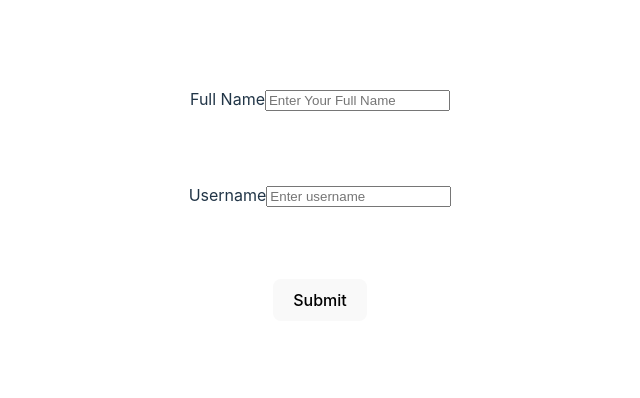
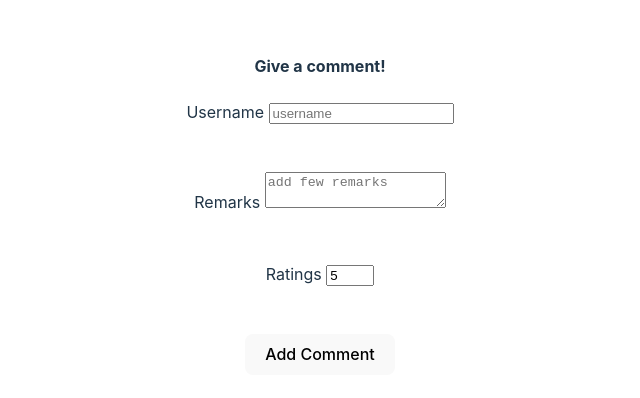
Before and after one commit to ADYAJHA7481/React, a React (Vite) app in the folder React-State/: page / in a window 1280 px wide. Shown: the part 196-594 px from the top of the page, without its empty margins (320-960 px from the left). Built offline with nearby package versions, Linux system fonts and the light colour scheme.

Commit message:
Create Comment Form

```diff
--- a/React-State/src/App.jsx
+++ b/React-State/src/App.jsx
@@ -1,10 +1,12 @@
-import './App.css'
+import './App.css';
 import Form from './Form';
+import CommentsForm from './CommentsForm';
 
 function App() {
 return(
   <>
-    <Form/>
+    {/* <Form/> */}
+    <CommentsForm/>
   </>
 );
 
--- /dev/null
+++ b/React-State/src/CommentsForm.jsx
@@ -0,0 +1,46 @@
+import { useState } from "react"
+
+export default function CommentsForm () {
+    let [formData, setFormData] = useState({
+        username: "",
+        remarks: "",
+        rating: 5
+    });
+
+    let handleInputChange = (event) => {
+        setFormData((currData) => {
+            return { ...currData, [event.target.name]: event.target.value };
+        });
+    };
+
+    let handleSubmit = (event) => {
+        event.preventDefault();
+        setFormData({
+            username: "",
+            remarks: "",
+            rating: 5
+        })
+    }
+
+    return (
+        <div>
+            <h4>Give a comment!</h4>
+            <form onSubmit={handleSubmit}>
+
+                <label htmlFor="username"> Username </label>
+                <input type="text" placeholder="username" value={formData.username} onChange={handleInputChange} id="username" name="username"/>
+                <br /><br /><br />
+
+                <label htmlFor="remarks"> Remarks </label>
+                <textarea placeholder="add few remarks" onChange={handleInputChange} id="remarks" value={formData.remarks} name="remarks">Remarks</textarea>
+                <br /><br /><br />
+
+                <label htmlFor="rating"> Ratings </label>
+                <input type="number" placeholder="rating" min={1} max={5} value={formData.rating} onChange={handleInputChange} id="rating" name="rating"/>
+                <br /><br /><br />
+
+                <button type="submit">Add Comment</button>
+            </form>
+        </div>
+    )
+}
```
